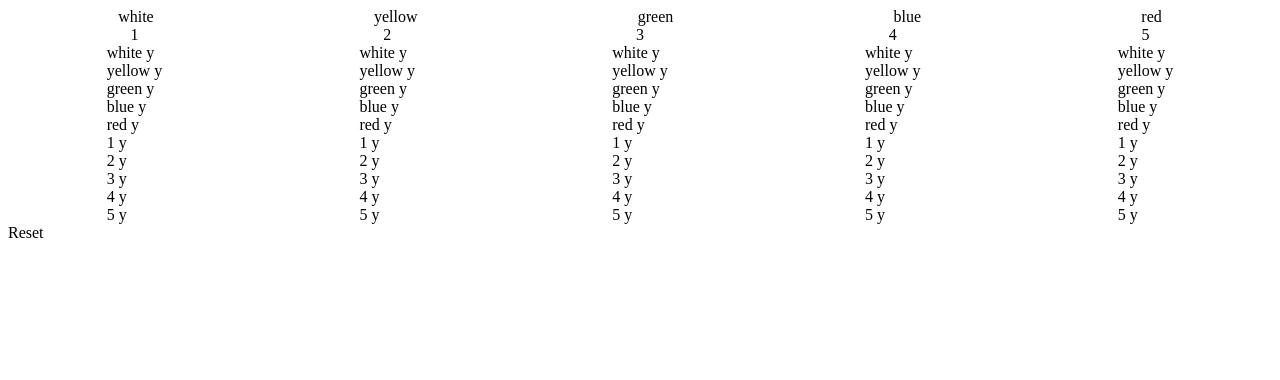
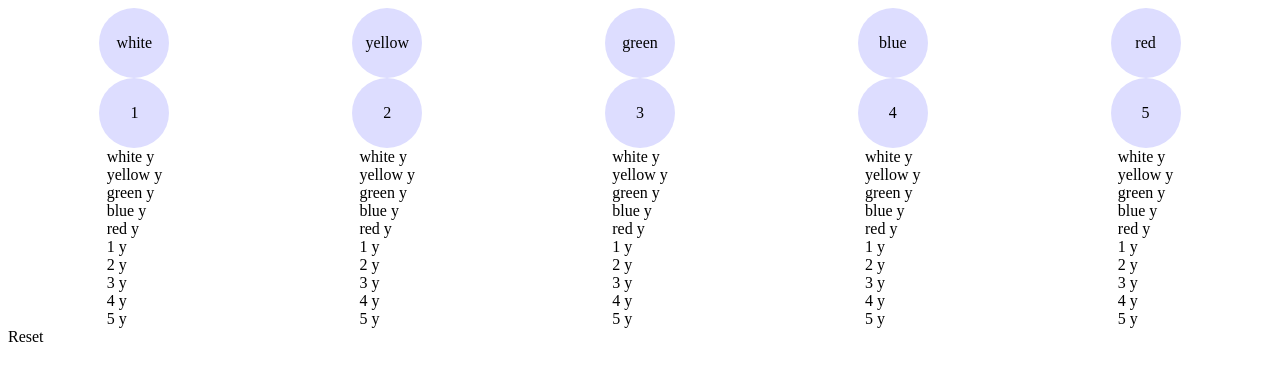
Before and after one commit to mlsteele/hanabihand, a React app: page / in a window 1280 px wide. Shown: the top 380 px of the page. Built offline with nearby package versions, Linux system fonts and the light colour scheme; the HTML template or start-up script is replaced by a standard one.

Commit message:
progress

```diff
--- a/src/client/hint.tsx
+++ b/src/client/hint.tsx
@@ -3,6 +3,7 @@ import { connect } from 'react-redux'
 import {CardFeature} from './common'
 import {State} from './model'
 import * as actions from './actions'
+import * as CSS from 'csstype';
 
 type StateProps = {
     selected: boolean,
@@ -17,11 +18,21 @@ type Props = StateProps & DispatchProps
 
 export class Hint extends React.Component<Props> {
     render() {
-        let backgroundColor;
+        let backgroundColor = '#ddf'
         if (this.props.selected) {
             backgroundColor = 'green'
         }
-        return <div onClick={this.props.onTap} style={{backgroundColor}}>
+        const size = "70px"
+        const style = {
+            backgroundColor,
+            width: size,
+            height: size,
+            borderRadius: size,
+            lineHeight: size,
+            textAlign: 'center' as CSS.TextAlignProperty, // why is this cast necessary?
+            verticalAlign: 'middle',
+        }
+        return <div onClick={this.props.onTap} style={style}>
             {this.props.feature}
         </div>
     }
```
